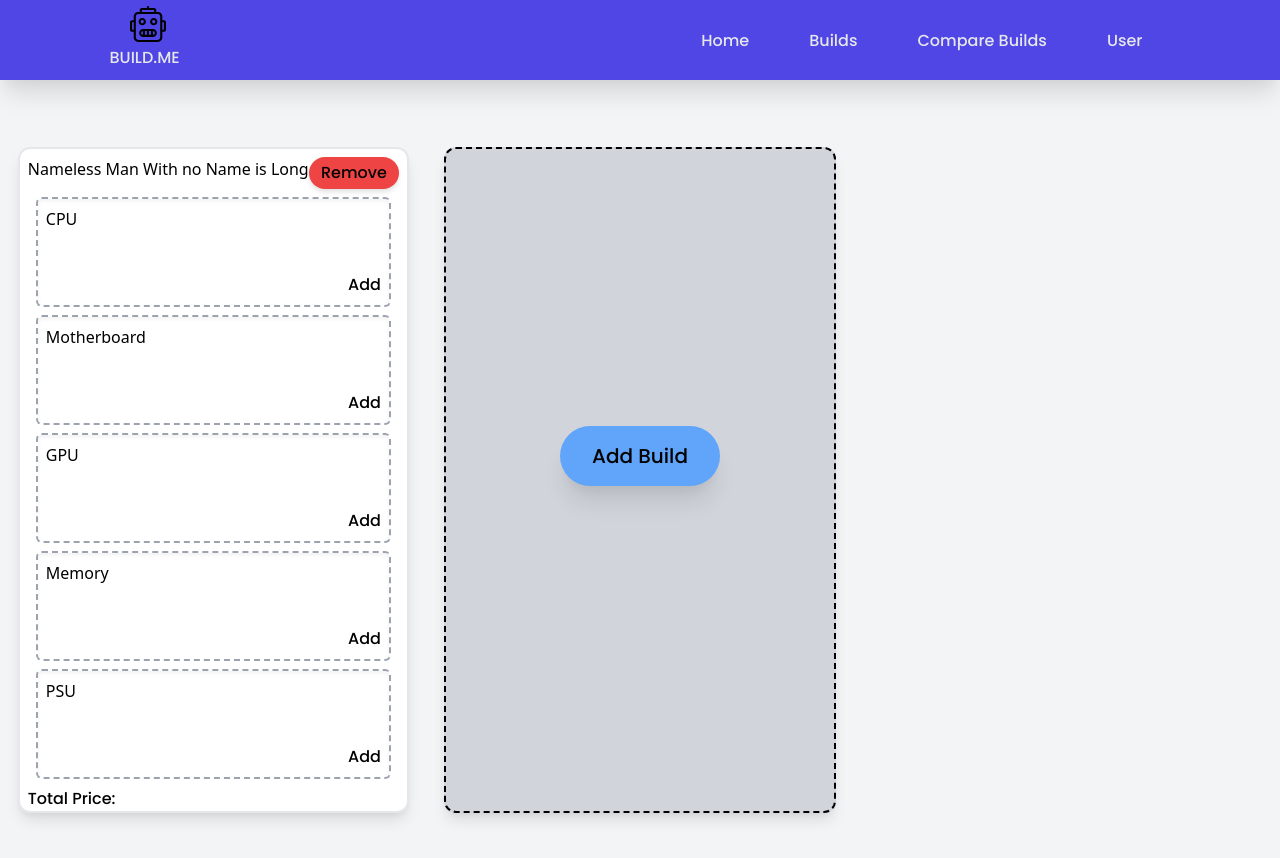
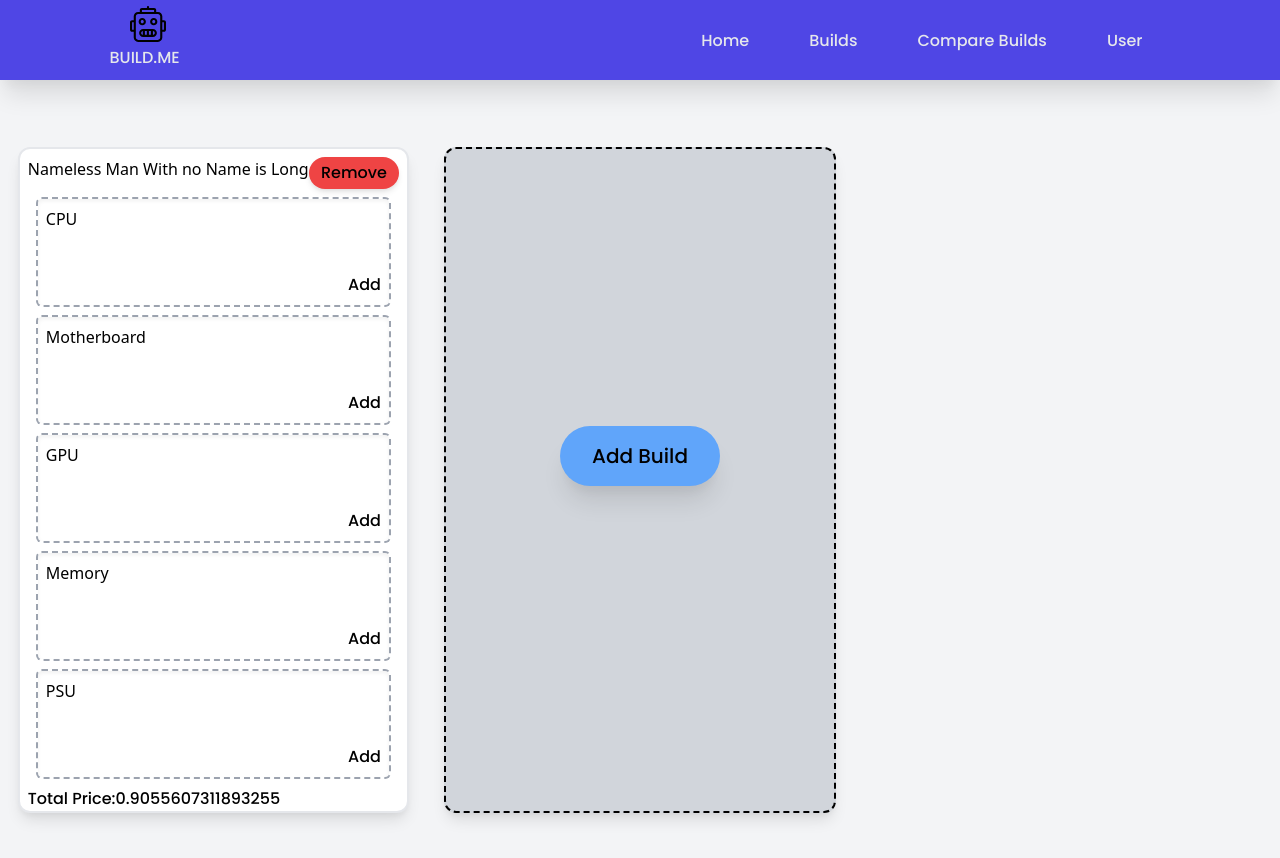
Before and after one commit to BrendanCheong/Build.me, a React (Create React App) app in the folder build.me/: page /Builds in a window 1280 px wide. Both pictures are taken after a click on the button "Add Build". Shown: the top 858 px of the page. Built offline with nearby package versions, Linux system fonts and the light colour scheme.

Commit message:
discovered UseContext and tried to implement it

```diff
--- a/build.me/src/components/Cards.js
+++ b/build.me/src/components/Cards.js
@@ -1,33 +1,32 @@
-import { useState } from "react"
-import unParts from "./unParts"
-import Parts from "./Parts"
+import { ContextData } from "../pages/Builds";
+import { useContext } from 'react';
 
-const Cards = ({id, handleDelete, partsData, addNewParts}) => {
+const Cards = () => {
     /**
     id : int
     handleDelete: func
     partsData: list -> obj -> with parts data => given to Parts
-    addNewParts: func -> replaces unpart with part => given to unParts
+    changeNewParts: func -> replaces unpart with part => given to unParts
     */
-
+    const {handleDelete,card} = useContext(ContextData)
     return (
         <div className="w-11/12 p-2 bg-white border-2 shadow-lg pb-14 h-5/6 rounded-xl">
             <div className="flex justify-around">
                 <h1>Nameless Man With no Name is Long</h1>
                 <div></div>
                 <button className="px-3 py-1 text-black duration-300 transform bg-red-500 rounded-full shadow-md hover:text-white font-poppins hover:scale-110 motion-reduce:transform-none"
-                onClick={() => handleDelete(id)}>
+                onClick={() => handleDelete(card.id)}>
                     Remove
                 </button>
             </div>  {/** here is where the parts fit into the card */}
                     <div className="grid h-full grid-rows-5 gap-2 p-2">
-                        {partsData.map((part) => (
-                        <part.body name={part.name} id={id} key={part.name} addNewParts={addNewParts}/>
+                        {card.partsData.map((part) => (
+                        <part.body name={part.name} id={card.id} key={part.name}/>
                         ))}
 
                     </div>
                 <h1 className="font-poppins">
-                    Total Price:
+                    Total Price:{card.id}
                 </h1>
         </div>
     )
--- a/build.me/src/components/Parts.js
+++ b/build.me/src/components/Parts.js
@@ -1,5 +1,11 @@
+import { ContextData } from "../pages/Builds";
+import { useContext } from 'react';
+import UnParts from "./unParts";
 
 const Parts = ({name, id}) => {
+
+    const {changeNewParts} = useContext(ContextData)
+
     return (
         <div className="grid grid-flow-col grid-cols-3 grid-rows-3 gap-2 bg-gray-100 rounded-md">
                 <div className="row-span-3">Image</div>
@@ -16,7 +22,8 @@ const Parts = ({name, id}) => {
                 <div className="static flex justify-around">
                     <div></div>
                     <div></div>
-                    <button className="static px-2 py-1 text-sm text-white duration-300 transform bg-indigo-400 rounded-full hover:scale-110 motion-reduce:transform-none">
+                    <button className="static px-2 py-1 text-sm text-white duration-300 transform bg-indigo-400 rounded-full hover:scale-110 motion-reduce:transform-none"
+                    onClick={() => changeNewParts(name, id, UnParts)}>
                         Remove
                     </button>
                 </div>
--- a/build.me/src/components/Uncard.js
+++ b/build.me/src/components/Uncard.js
@@ -1,9 +1,14 @@
+import { ContextData } from "../pages/Builds";
+import { useContext } from 'react';
 
-const Uncard = ({addCards}) => {
+
+const Uncard = () => {
     /*
     id: int
     addCards: func
     */
+    const {addCards} = useContext(ContextData);
+
     return (
         <div className="flex flex-col items-center justify-center w-11/12 p-2 bg-gray-300 border-2 border-black border-dashed shadow-lg pb-14 h-5/6 rounded-xl">
             <button className="px-8 py-4 text-xl duration-300 transform bg-blue-400 rounded-full shadow-xl font-poppins hover:bg-indigo-50 hover:scale-110 motion-reduce:transform-none"
--- a/build.me/src/components/unParts.js
+++ b/build.me/src/components/unParts.js
@@ -1,15 +1,21 @@
+import { ContextData } from "../pages/Builds";
+import { useContext } from 'react';
+import Parts from "./Parts";
 
-const unParts = ({name, id, addNewParts}) => {
+
+const UnParts = ({name, id,}) => {
     /*
-    name: string
-    id: int
+    name: string -> taken from Cards
+    id: int -> taken from Cards
     addNewParts: func -> taken from Cards => changes unParts to Parts
     */
+    const {changeNewParts} = useContext(ContextData)
+
     return (
         <div className="flex flex-col justify-between p-2 border-2 border-gray-400 border-dashed rounded-md shadow-inner">
             {name}
             <div className="flex justify-end">
-                <button onClick={() => addNewParts(name, id)} className="font-poppins">
+                <button onClick={() => changeNewParts(name, id, Parts)} className="font-poppins">
                     Add
                 </button>
             </div>
@@ -17,4 +23,4 @@ const unParts = ({name, id, addNewParts}) => {
     )
 }
 
-export default unParts
+export default UnParts
--- a/build.me/src/pages/Builds.js
+++ b/build.me/src/pages/Builds.js
@@ -1,8 +1,9 @@
 import Cards from "../components/Cards"
 import Uncard from "../components/Uncard"
-import {useState, useEffect} from 'react'
-import unParts from "../components/unParts"
-import Parts from "../components/Parts"
+import {useState, useEffect, createContext} from 'react'
+import UnParts from "../components/unParts"
+
+export const ContextData = createContext(null)
 
 const Builds = () => {
     /*
@@ -17,11 +18,11 @@ const Builds = () => {
     const uncardSchema = {id: 1, body: Uncard, isUncard: true, partsData:[]}
     const cardSchema = {id: Math.random(), body: Cards, isUncard: false,
     partsData: [
-    {name: 'CPU', body: unParts, partPrice: 0, partName: "Nil",vendorName: "Joe Mama", imageLink: "nothing",},
-    {name: 'Motherboard', body: unParts, partPrice: 0, partName: "Nil",vendorName: "Joe Mama", imageLink: "nothing",},
-    {name: 'GPU', body: unParts, partPrice: 0, partName: "Nil",vendorName: "Joe Mama", imageLink: "nothing",},
-    {name: 'Memory', body: unParts, partPrice: 0, partName: "Nil",vendorName: "Joe Mama", imageLink: "nothing",},
-    {name: 'PSU', body: unParts, partPrice: 0, partName: "Nil",vendorName: "Joe Mama", imageLink: "nothing",},
+    {name: 'CPU', body: UnParts, partPrice: 0, partName: "Nil",vendorName: "Joe Mama", imageLink: "nothing",},
+    {name: 'Motherboard', body: UnParts, partPrice: 0, partName: "Nil",vendorName: "Joe Mama", imageLink: "nothing",},
+    {name: 'GPU', body: UnParts, partPrice: 0, partName: "Nil",vendorName: "Joe Mama", imageLink: "nothing",},
+    {name: 'Memory', body: UnParts, partPrice: 0, partName: "Nil",vendorName: "Joe Mama", imageLink: "nothing",},
+    {name: 'PSU', body: UnParts, partPrice: 0, partName: "Nil",vendorName: "Joe Mama", imageLink: "nothing",},
     ]};
 
     const [cards,setCards] = useState([
@@ -51,7 +52,7 @@ const Builds = () => {
         setCards(newCards);
     };
 
-    const addNewParts = (name, id) => {
+    const changeNewParts = (name, id, toChange) => {
         // run through cards to find the matching id
         // now run through cards.partsData to find the matching name
         // map function confuses me lmao
@@ -60,13 +61,14 @@ const Builds = () => {
             if (cards[i].id === id) {
                 for (let j = 0; j < cards[i].partsData.length; j++) {
                     if (cards[i].partsData[j].name === name) {
-                        cards[i].partsData[j].body = Parts
+                        cards[i].partsData[j].body = toChange
                     }
                 }
             }
         newData.push(cards[i])}
         setCards(newData) // outside the loop
     };
+
 
     // useEffect(() => {
     //     console.log(cards)
@@ -75,7 +77,9 @@ const Builds = () => {
     return (
         <div className="grid h-screen grid-cols-3 bg-gray-100 place-items-center">
             {cards.map((card) => ( // cant pass prop name 'key' to other components omegalul
-                <card.body id={card.id} addCards={addCards} handleDelete={handleDelete} key={card.id} partsData={card.partsData} addNewParts={addNewParts}/>
+            <ContextData.Provider value={{addCards, handleDelete,changeNewParts,card}}>
+                <card.body key={card.id}/>
+            </ContextData.Provider>
             ))}
         </div>
     )
```
